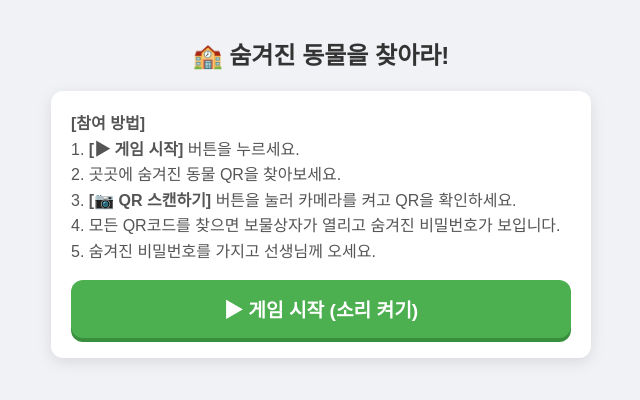
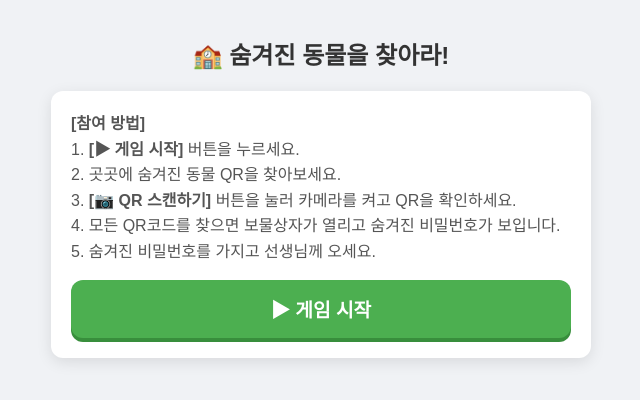
Before and after one commit to funnyJEB/qr-treasure, a plain HTML site: page index.html in a window 1280 px wide. Shown: the whole page, without its empty margins (319-959 px from the left). Drawn offline with Linux system fonts and the light colour scheme.

Commit message:
Update start button text in index.html
Removed '소리 켜기' from the start button text.

```diff
--- a/index.html
+++ b/index.html
@@ -163,7 +163,7 @@
         4. 모든 QR코드를 찾으면 보물상자가 열리고 숨겨진 비밀번호가 보입니다.<br>
         5. 숨겨진 비밀번호를 가지고 선생님께 오세요.<br>
 
-        <button id="start-btn" class="action-btn" onclick="startGame()">▶ 게임 시작 (소리 켜기)</button>
+        <button id="start-btn" class="action-btn" onclick="startGame()">▶ 게임 시작</button>
         <button id="scan-btn" class="action-btn" onclick="startScanner()">📷 QR 스캔하기</button>
     </div>
 
```
